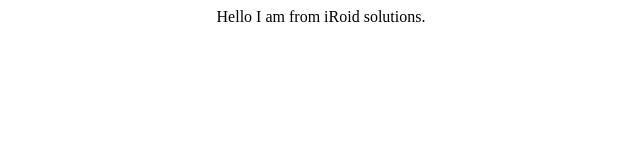
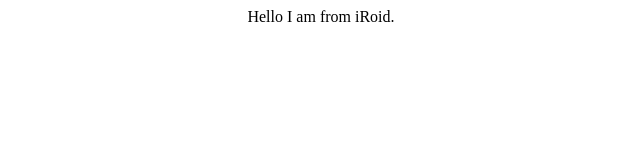
Before and after one commit to tirthp232/jenkins-demo, a plain HTML site: page index.html in a window 1280 px wide. Shown: the full height of the page, 319-959 px from the left. Drawn offline with Linux system fonts and the light colour scheme.

Commit message:
changes 1

```diff
--- a/index.html
+++ b/index.html
@@ -7,6 +7,6 @@
     <title>Document</title>
 </head>
 <body>
-    <center>Hello I am from iRoid solutions.</center>
+    <center>Hello I am from iRoid.</center>
 </body>
 </html>
```
